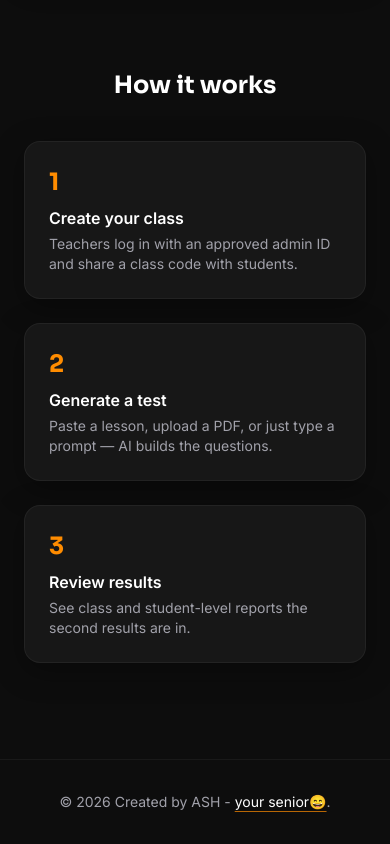
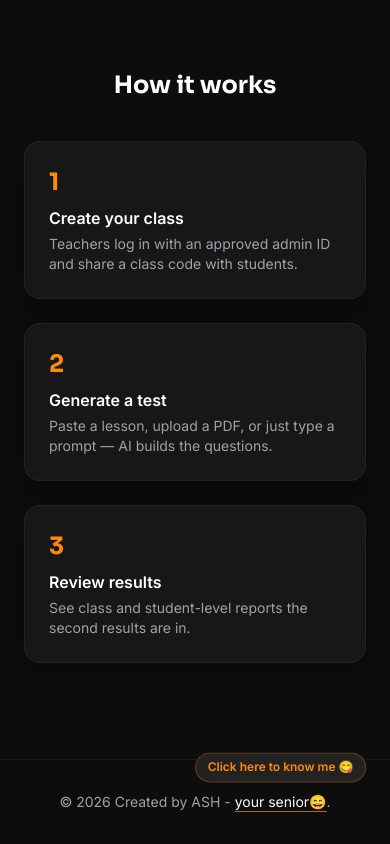
Before and after one commit to ashu-0715/MarkOne, a React (Vite) app in the folder frontend/: page / in a window 390 px wide. Shown: the part 1066-1910 px from the top of the page. Built offline with nearby package versions, Linux system fonts and the light colour scheme; no server answers.

Commit message:
edited footer for mobile view

```diff
--- a/frontend/src/index.css
+++ b/frontend/src/index.css
@@ -99,6 +99,25 @@ svg {
   border-radius: 0.75rem;
   background: #292929;
   color: #fff;
+}
+
+@media (hover: none) {
+  .footer-senior-prompt {
+    opacity: 1;
+    animation: footer-prompt-bounce 1s infinite;
+  }
+}
+
+@keyframes footer-prompt-bounce {
+  0%,
+  100% {
+    transform: translate(-50%, 0);
+    animation-timing-function: cubic-bezier(0.8, 0, 1, 1);
+  }
+  50% {
+    transform: translate(-50%, -25%);
+    animation-timing-function: cubic-bezier(0, 0, 0.2, 1);
+  }
 }
 
 .question-bank-set-actions {
--- a/frontend/src/pages/LandingPage.jsx
+++ b/frontend/src/pages/LandingPage.jsx
@@ -109,7 +109,7 @@ const LandingPage = () => {
               your senior😄
             </a>
             <span
-              className="pointer-events-none absolute bottom-full left-1/2 z-10 mb-2 -translate-x-1/2 whitespace-nowrap rounded-full border border-accent/30 bg-surface px-3 py-1.5 text-xs font-semibold text-accent shadow-lg opacity-0 transition duration-200 group-hover:animate-bounce group-hover:opacity-100 group-focus-within:animate-bounce group-focus-within:opacity-100"
+              className="footer-senior-prompt pointer-events-none absolute bottom-full left-1/2 z-10 mb-2 -translate-x-1/2 whitespace-nowrap rounded-full border border-accent/30 bg-surface px-3 py-1.5 text-xs font-semibold text-accent opacity-0 transition duration-200 group-hover:animate-bounce group-hover:opacity-100 group-focus-within:animate-bounce group-focus-within:opacity-100"
               aria-hidden="true"
             >
               Click here to know me 😋
```
